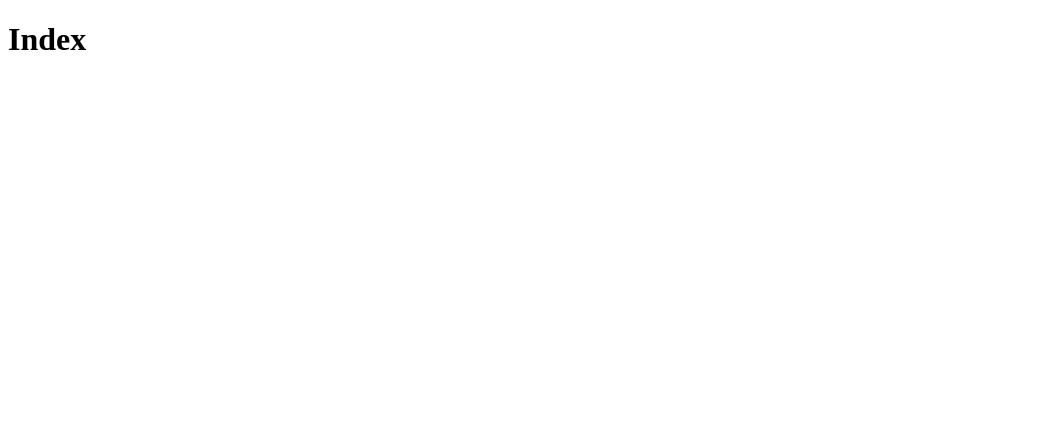
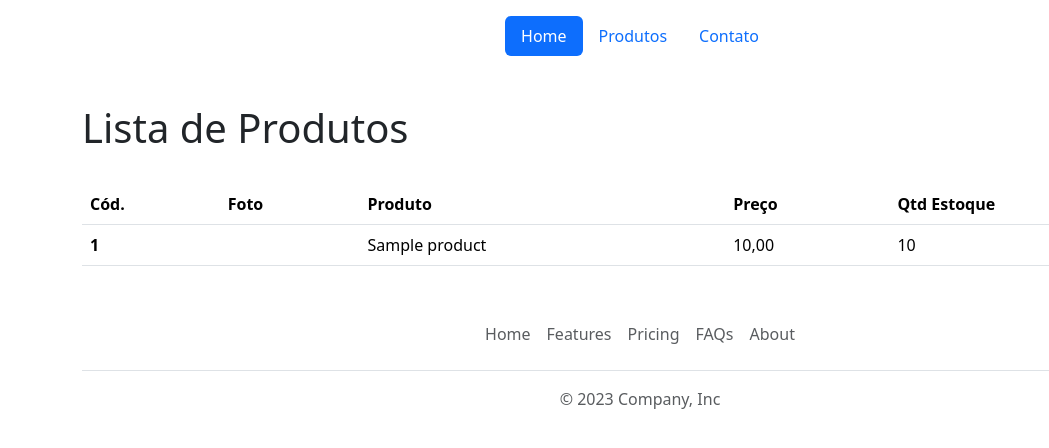
Before and after one commit to eduardo-esteves/estudo-python, a Django app: page / in a window 1280 px wide. Before the commit the part shown is almost empty. Shown: the top 448 px of the page, without its empty margins (0-1049 px from the left). Run offline with Django 4.2, Linux system fonts and the light colour scheme; tables that the repository leaves empty hold one stand-in row (values such as "Sample post"); some libraries are stand-ins or nearby versions.

Commit message:
I developed list of products fetch products of the backend and show in index page

```diff
--- a/django-manage-products/manage_products/templates/pages/index.html
+++ b/django-manage-products/manage_products/templates/pages/index.html
@@ -1,10 +1,100 @@
-<!DOCTYPE html>
+{% load django_bootstrap5 %}
+<!doctype html>
 <html lang="pt-BR">
 <head>
     <meta charset="UTF-8">
+    <meta name="viewport" content="width=device-width, initial-scale=1">
     <title>Index</title>
+    {% bootstrap_css %}
+    <style>
+        .b-example-divider {
+            height: .5rem;
+            background-color: #fff;
+            border: solid rgba(0, 0, 0, .15);
+            border-width: 1px 0;
+            box-shadow: inset 0 .5em 1.5em rgba(0, 0, 0, .1), inset 0 .125em .5em rgba(0, 0, 0, .15);
+        }
+        .mg-tp-1 {
+            margin-top: 1rem;
+        }
+        .mg-bt-1 {
+            margin-bottom: 1rem;
+        }
+        .mg-tp-2 {
+            margin-top: 2rem;
+        }
+        .mg-bt-2 {
+            margin-bottom: 2rem;
+        }
+        img.thumbnail {
+            max-width: 50px;
+        }
+    </style>
 </head>
+
 <body>
-    <h1>Index</h1>
+<main>
+
+    <div class="container">
+        <header class="d-flex justify-content-center py-3 navbar navbar-light">
+
+            <ul class="nav nav-pills">
+                <li class="nav-item"><a href="{% url 'index' %}" class="nav-link active"
+                                        aria-current="page">Home</a></li>
+                <li class="nav-item"><a href="{% url 'product' %}" class="nav-link">Produtos</a></li>
+                <li class="nav-item"><a href="{% url 'contact' %}" class="nav-link">Contato</a></li>
+            </ul>
+
+        </header>
+    </div>
+
+    <section class="mg-tp-2">
+        <div class="container">
+            <h1 class="title mg-bt-2">Lista de Produtos</h1>
+
+            {# Display django.contrib.messages as Bootstrap alerts #}
+            {% bootstrap_messages %}
+            <table class="table">
+                <thead>
+                <tr>
+                    <th scope="col">Cód.</th>
+                    <th scope="col">Foto</th>
+                    <th scope="col">Produto</th>
+                    <th scope="col">Preço</th>
+                    <th scope="col">Qtd Estoque</th>
+                </tr>
+                </thead>
+                <tbody>
+                {% for product in products %}
+                    <tr>
+                        <th scope="row">{{ product.id }}</th>
+                        <td><img class="thumbnail" src="{{ product.img.thumb.url }}" alt=""></td>
+                        <td>{{ product.name }}</td>
+                        <td>{{ product.price }}</td>
+                        <td>{{ product.stock }}</td>
+                    </tr>
+                {% endfor %}
+                </tbody>
+            </table>
+        </div>
+    </section>
+
+    <section class="mg-tp-2">
+        <div class="container">
+            <footer class="py-3 my-4">
+                <ul class="nav justify-content-center border-bottom pb-3 mb-3">
+                    <li class="nav-item"><a href="#" class="nav-link px-2 text-muted">Home</a></li>
+                    <li class="nav-item"><a href="#" class="nav-link px-2 text-muted">Features</a></li>
+                    <li class="nav-item"><a href="#" class="nav-link px-2 text-muted">Pricing</a></li>
+                    <li class="nav-item"><a href="#" class="nav-link px-2 text-muted">FAQs</a></li>
+                    <li class="nav-item"><a href="#" class="nav-link px-2 text-muted">About</a></li>
+                </ul>
+                <p class="text-center text-muted">&copy; 2023 Company, Inc</p>
+            </footer>
+        </div>
+    </section>
+    {% bootstrap_javascript %}
+</main>
+
 </body>
 </html>
--- a/django-manage-products/manage_products/views.py
+++ b/django-manage-products/manage_products/views.py
@@ -2,9 +2,13 @@ from django.shortcuts import render, redirect
 from django.contrib import messages
 
 from manage_products.forms import ContactForm, ProductModelForm
+from manage_products.models import Product
 
 def index(request):
-    return render(request, 'pages/index.html')
+    context = {
+        'products': Product.objects.all()
+    }
+    return render(request, 'pages/index.html', context)
 
 
 def contact(request):
```
